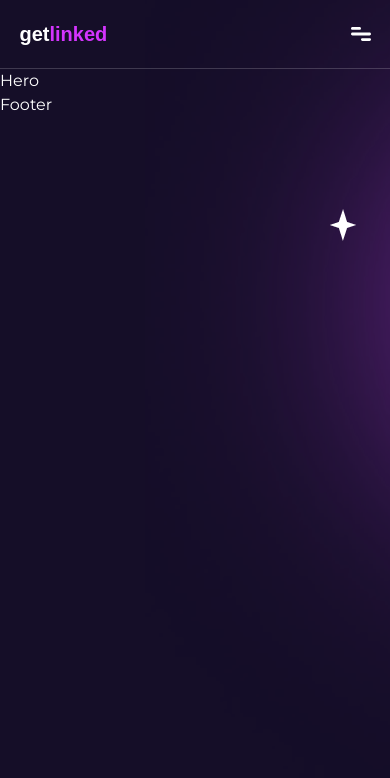
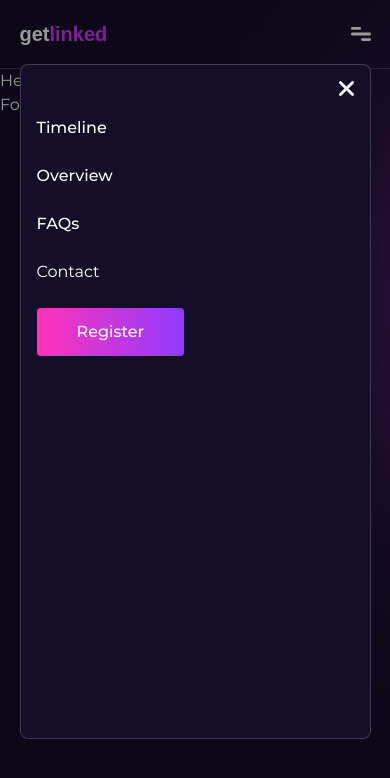
Before and after one commit to gift56/getlinked-ui-challengn, a Next.js app: page / in a window 390 px wide. Shown: the top 778 px of the page. Built offline with nearby package versions, Linux system fonts and the light colour scheme; a web font is replaced by a local one.

Commit message:
working on hero page

```diff
--- a/components/Navbar.tsx
+++ b/components/Navbar.tsx
@@ -73,7 +73,10 @@ const Navbar = () => {
               />
             </Link>
           </nav>
-          <span onClick={() => setMobileNav(true)} className="cursor-pointer md:hidden">
+          <span
+            onClick={() => setMobileNav(true)}
+            className="cursor-pointer md:hidden"
+          >
             {mobileNav === false && (
               <Image
                 src="/icon/barIcon.svg"
@@ -85,6 +88,50 @@ const Navbar = () => {
           </span>
         </div>
       </div>
+      {/* MOBILE NAV */}
+      <div className="md:hidden flex flex-col h-screen bg-black/40 gap-7 absolute top-0 w-full z-40 transition-all duration-300">
+        <div
+          ref={modalRef}
+          className={`flex flex-col h-[80%] w-[90%] mx-auto bg-dark rounded-lg border border-borderColor gap-5 p-4 relative top-16`}
+        >
+          <div className="w-full flex items-center justify-end">
+            <span className="text-dark" onClick={() => setMobileNav(false)}>
+              <Image
+                src="/icon/closeIcon.svg"
+                alt="bar-icon"
+                width={15}
+                height={15}
+              />
+            </span>
+          </div>
+
+          <nav className="flex flex-col items-start justify-start gap-6 w-full">
+            {navLinks.map((item, index) => (
+              <Link
+                href={item.href}
+                key={index}
+                onClick={() => setMobileNav(false)}
+                className="text-base font-medium text-gray1 hover:text-primary transition-all w-full"
+              >
+                {item.text}
+              </Link>
+            ))}
+            <Link
+              href="/contact"
+              className="text-base font-normal hover:text-primary transition-all"
+            >
+              Contact
+            </Link>
+            <Link href="/register" className="w-fit">
+              <CustomizeButton
+                text="Register"
+                className="bg-btnlinear border-none rounded !px-10 !py-3"
+                type="button"
+              />
+            </Link>
+          </nav>
+        </div>
+      </div>
     </header>
   );
 };
```
